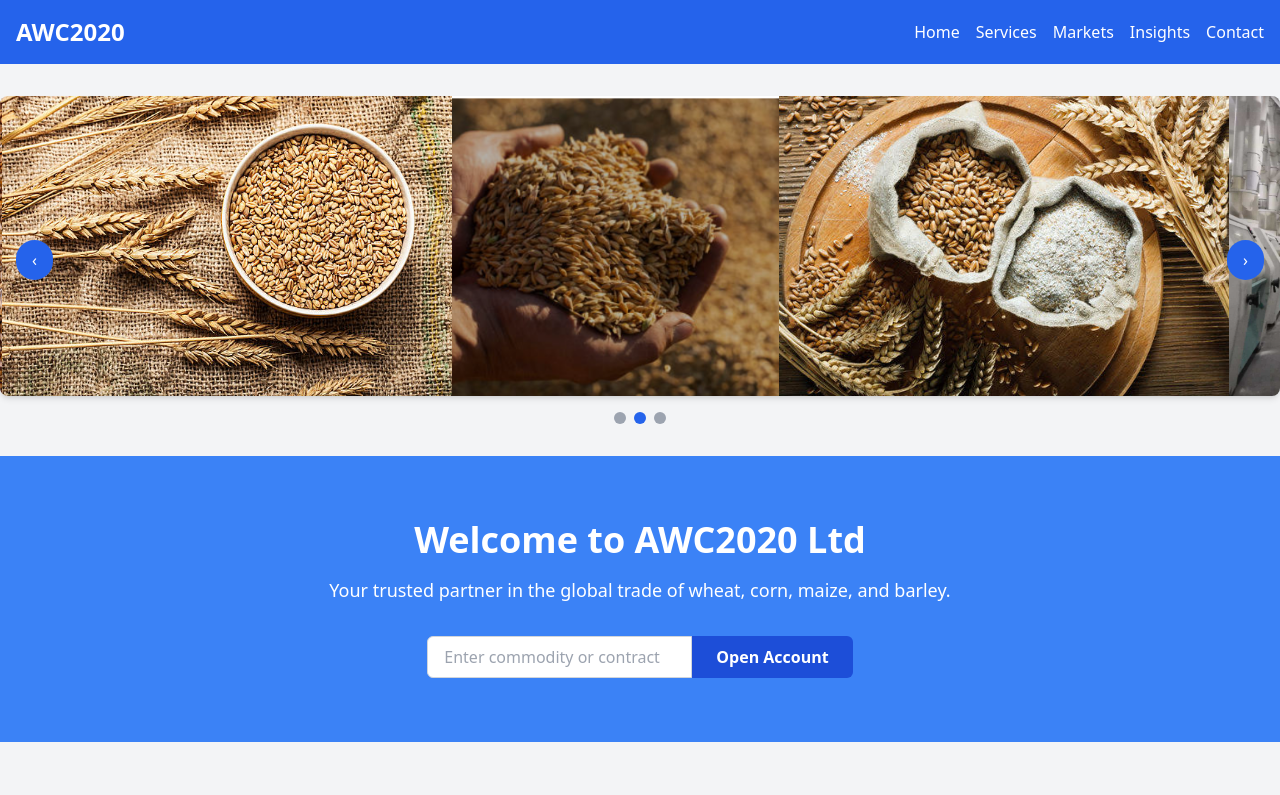
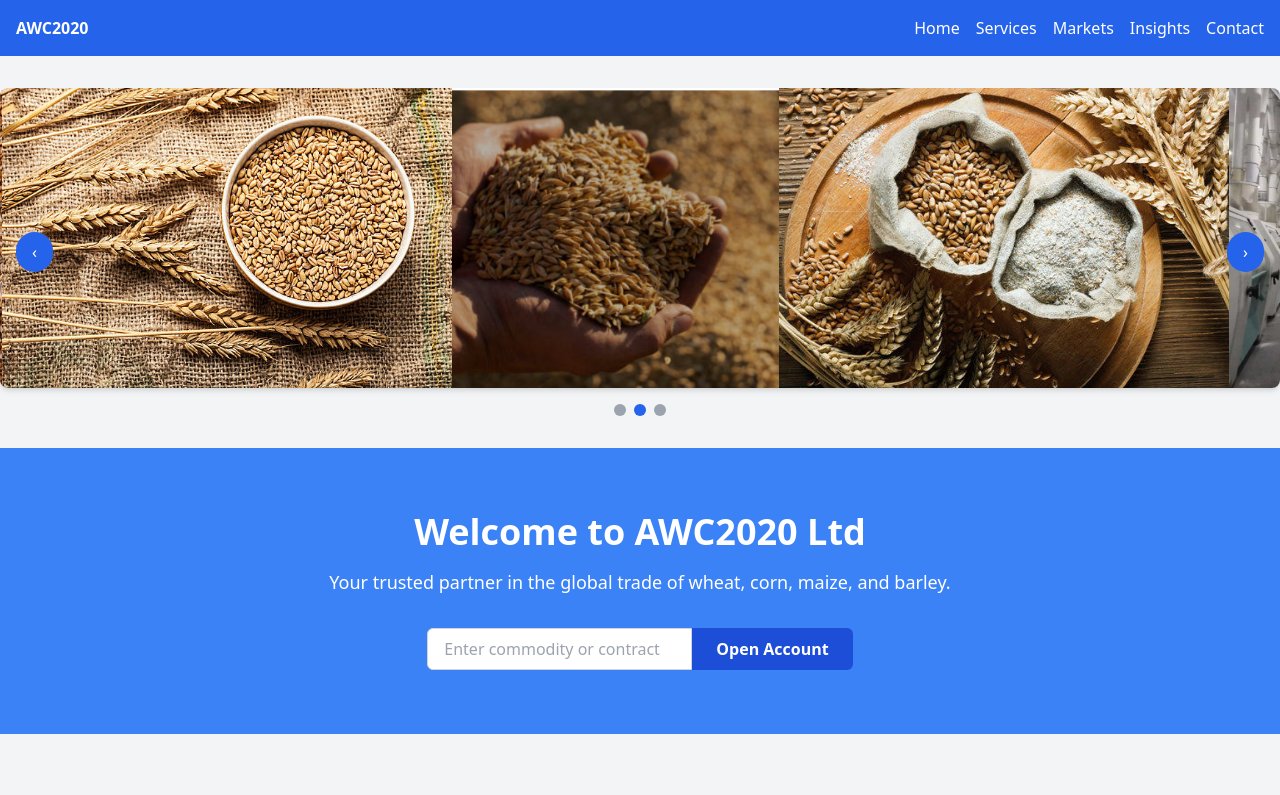
Before and after one commit to julianshaw2000/Alex, a plain HTML site: page index.html in a window 1280 px wide. Shown: the top 795 px of the page. Drawn offline with nearby package versions, Linux system fonts and the light colour scheme.

Commit message:
header fix

```diff
--- a/index.html
+++ b/index.html
@@ -16,7 +16,7 @@
     <!-- Header -->
     <header class="bg-blue-600 text-white py-4">
       <div class="container mx-auto flex justify-between items-center px-4">
-        <h2 class="text-2xl font-bold">AWC2020</h2>
+        <p class="text-2xljs font-bold">AWC2020 <span>&nbsp; </span></p>
         <nav>
           <ul class="flex space-x-4">
             <li><a href="#home" class="hover:text-blue-200">Home</a></li>
```
